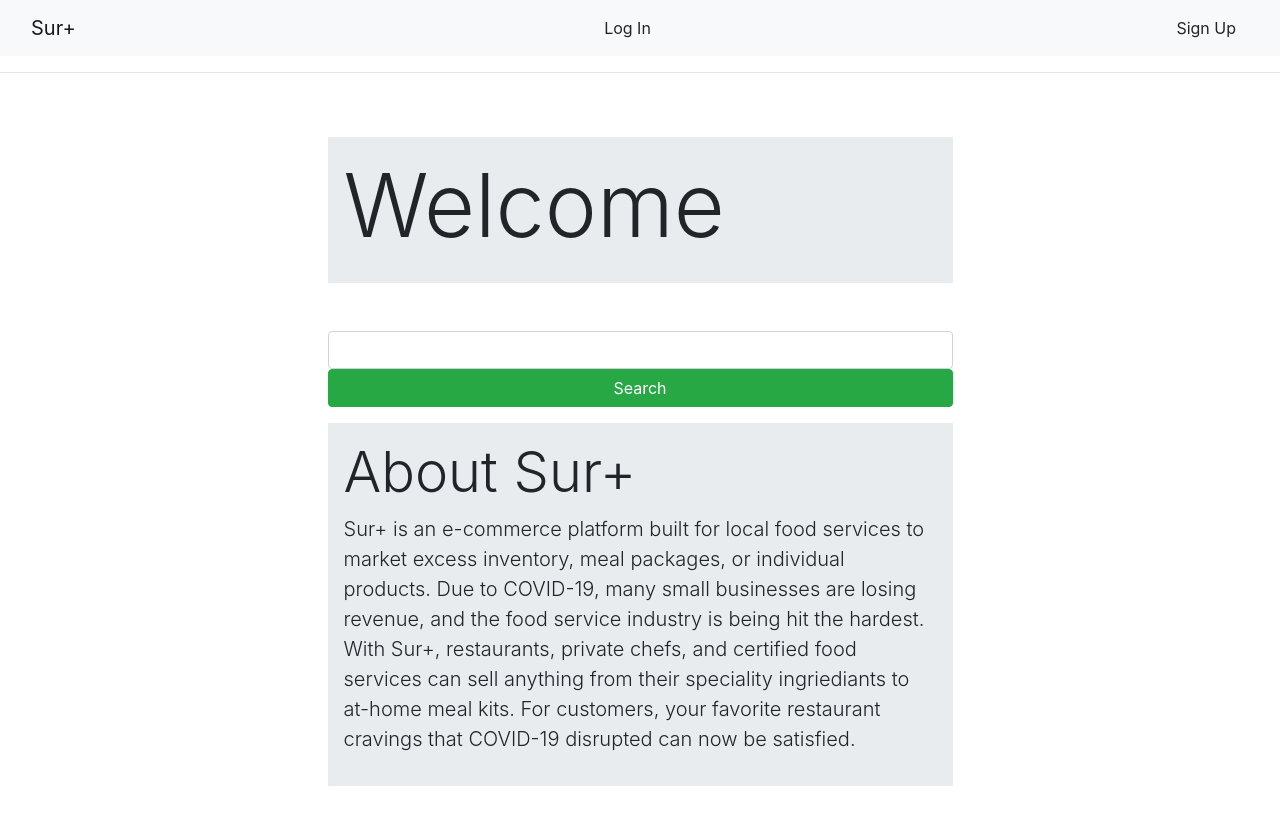
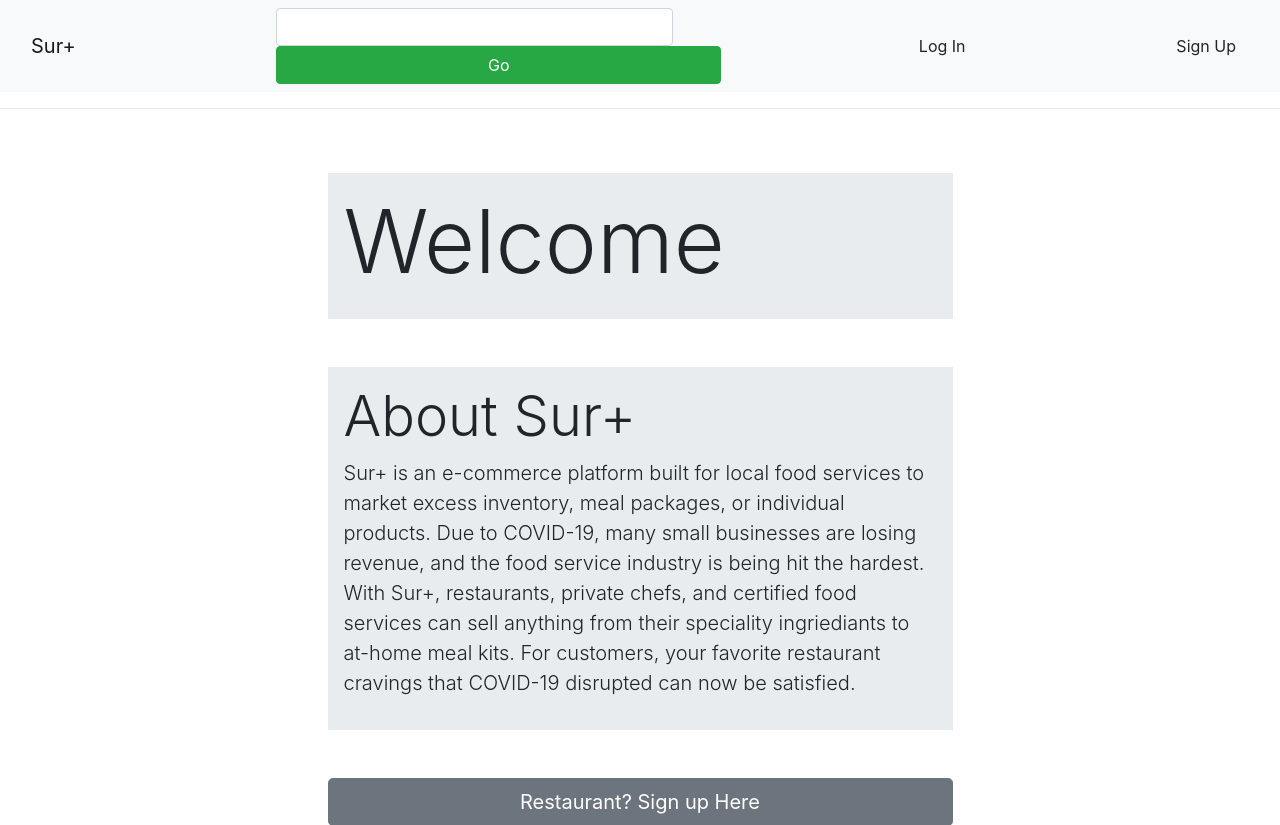
Before and after one commit to HackCameroon/Surplus, a Flask app: page / in a window 1280 px wide. Shown: the top 825 px of the page. Run offline with Flask 2, Linux system fonts and the light colour scheme; some libraries are stand-ins or nearby versions.

Commit message:
search boo bee bop

```diff
--- a/app/forms.py
+++ b/app/forms.py
@@ -41,4 +41,4 @@ class EditItemForm(FlaskForm):
 
 class SearchForm(FlaskForm):
 	searchParam = StringField('search', [DataRequired()])
-	submit = SubmitField('Search', render_kw={'class': 'btn btn-success btn-block'})
+	submit = SubmitField('Go', render_kw={'class': 'btn btn-success btn-block'})
--- a/app/routes.py
+++ b/app/routes.py
@@ -20,11 +20,6 @@ def index():
 
 	if request.method == 'POST' and search.validate_on_submit():
 		return redirect((url_for('search_page', query=search.searchParam.data)))
-		#searchThing = search.searchParam.data
-		#print(searchThing)
-		#redirect(url_for('search_page', searchTerm=searchThing))
-	#else:
-		#print("not validating")
 
 	return render_template('index.html', title="Home", user=user, search=search)
 
@@ -185,15 +180,13 @@ def account():
 
 	return render_template('account.html', title="Account", items=items_array, user=current_user, search=search)
 
-@app.route('/search_page/<query>')
+@app.route('/search_page/<query>', methods=['GET', 'POST'])
 def search_page(query):
 	search = SearchForm()
 
-	#zipcode_search = seller.query.join(seller).filter(seller.seller_zipcode).all()
-	#for seller in zipcode_search:
-		#seller_array = []
-		#results = seller_arrays
-		#print(seller)
+	if request.method == 'POST' and search.validate_on_submit():
+		return redirect((url_for('search_page', query=search.searchParam.data)))
+
 	return render_template('search_page.html', title="Search", search=search, searchTerm=query)
 
 @app.route('/sellerpage')
--- a/app/templates/base.html
+++ b/app/templates/base.html
@@ -26,6 +26,12 @@
                   <span>  km</span>
                   <button class="btn my-2 my-sm-0" type="submit">Go</button>
                 </form>-->
+
+                <form class="form-inline my-2 my-lg-0" action="" method="post">
+                  {{search.hidden_tag()}}
+                  {{search.searchParam(size=32, class_="form-control")}}
+                  {{search.submit()}}
+                </form>
 
 
                 {% if session.get('logged_in') == True %}
--- a/app/templates/index.html
+++ b/app/templates/index.html
@@ -20,11 +20,6 @@
 		</div>
 
 		<div class = "col-md-6 justify-content-center">
-			<form action="" method="post">
-				{{search.hidden_tag()}}
-				{{search.searchParam(size=32, class_="form-control")}}
-	            {{search.submit()}}
-	        </form>
 			<div id="About" class="jumbotron jumbotron-fluid p-3 mb-5">
 				<h1 class="display-4">About Sur+</h1>
 				<p class="lead">Sur+ is an e-commerce platform built for local food services to market excess inventory, meal packages, or individual products. Due to COVID-19, many small businesses are losing revenue, and the food service industry is being hit the hardest. With Sur+, restaurants, private chefs, and certified food services can sell anything from their speciality ingriediants to at-home meal kits. For customers, your favorite restaurant cravings that COVID-19 disrupted can now be satisfied. </p>
--- a/app/templates/search_page.html
+++ b/app/templates/search_page.html
@@ -7,7 +7,7 @@
 		</div>
 		<div class="col-md-6">
 			<div id="Welcome" class="jumbotron jumbotron-fluid p-3 my-5">
-				<h1 class="display-2">adf </h1>
+				<h1 class="display-2">{{searchTerm}} </h1>
 			</div>
 		</div>
 		<div class="col-md-3">
```
